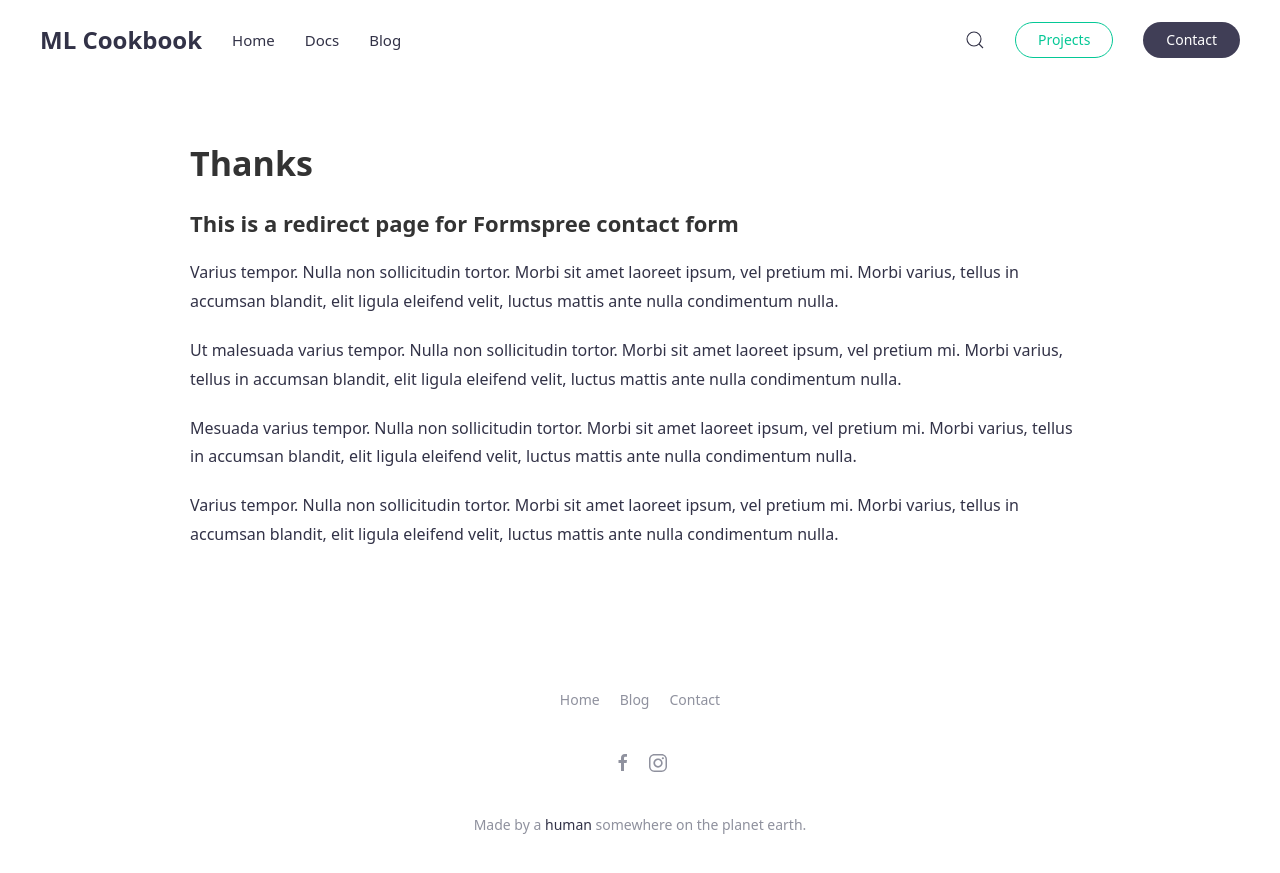
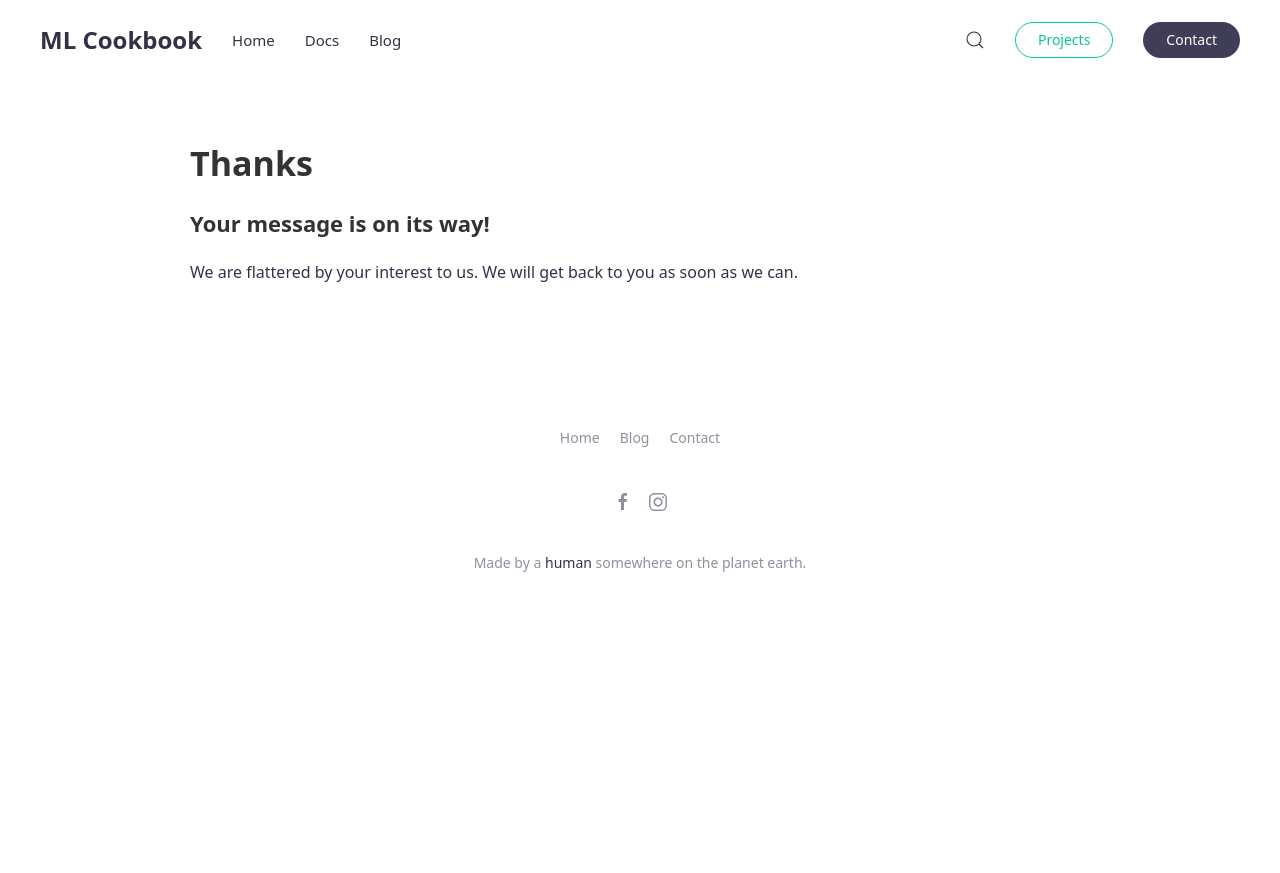
Before and after one commit to the-learning-machine/ml-book.com, a Jekyll site: the page built from thanks.md, in a window 1280 px wide. Shown: the top 873 px of the page. Built offline with Jekyll 4.4.1, drawn with Linux system fonts in a browser that asks for light colours.

Commit message:
deleting useless files, re-writing contact page

```diff
--- a/_data/navigation_mobile.yml
+++ b/_data/navigation_mobile.yml
@@ -12,8 +12,8 @@
 - title: Blog
   url: /blog/
 
-- title: Changelog
-  url: /changelog-timeline/
+#- title: Changelog
+#  url: /changelog-timeline/
 
 - title: Contact
   url: /contact/
--- a/thanks.md
+++ b/thanks.md
@@ -5,12 +5,6 @@ permalink: /thanks/
 width: small
 ---
 
-### This is a redirect page for Formspree contact form
+### Your message is on its way!
 
-Varius tempor. Nulla non sollicitudin tortor. Morbi sit amet laoreet ipsum, vel pretium mi. Morbi varius, tellus in accumsan blandit, elit ligula eleifend velit, luctus mattis ante nulla condimentum nulla.
-
-Ut malesuada varius tempor. Nulla non sollicitudin tortor. Morbi sit amet laoreet ipsum, vel pretium mi. Morbi varius, tellus in accumsan blandit, elit ligula eleifend velit, luctus mattis ante nulla condimentum nulla.
-
-Mesuada varius tempor. Nulla non sollicitudin tortor. Morbi sit amet laoreet ipsum, vel pretium mi. Morbi varius, tellus in accumsan blandit, elit ligula eleifend velit, luctus mattis ante nulla condimentum nulla.
-
-Varius tempor. Nulla non sollicitudin tortor. Morbi sit amet laoreet ipsum, vel pretium mi. Morbi varius, tellus in accumsan blandit, elit ligula eleifend velit, luctus mattis ante nulla condimentum nulla.
+We are flattered by your interest to us. We will get back to you as soon as we can.
```
Also changed, not shown: _hello/reg_lasso_ridge_elastic.md (deleted, +0 -9 lines), _hello/reg_multi.md (deleted, +0 -9 lines), _hello/reg_nb.md (deleted, +0 -9 lines), contact.md (+3 -5 lines).
